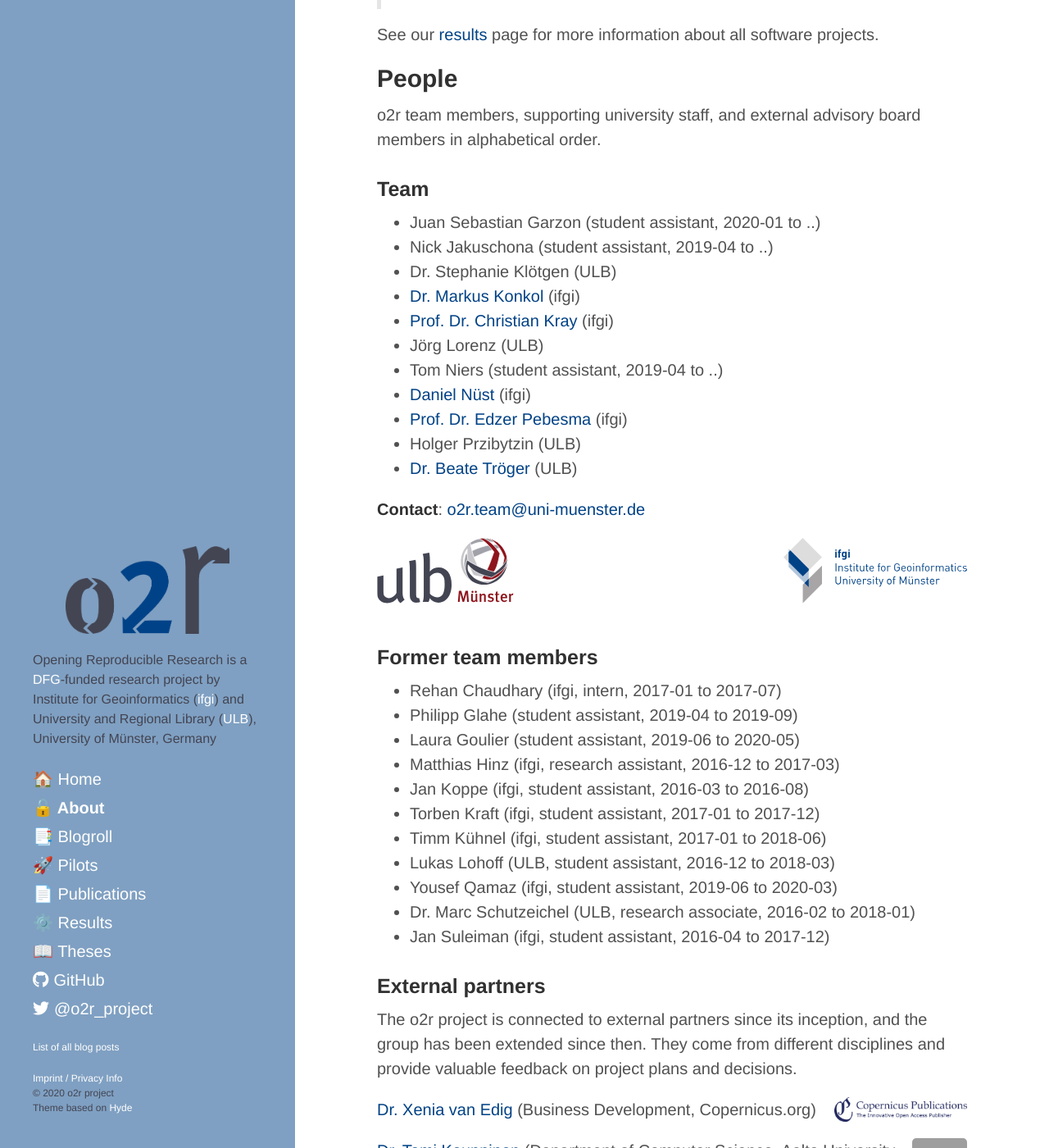
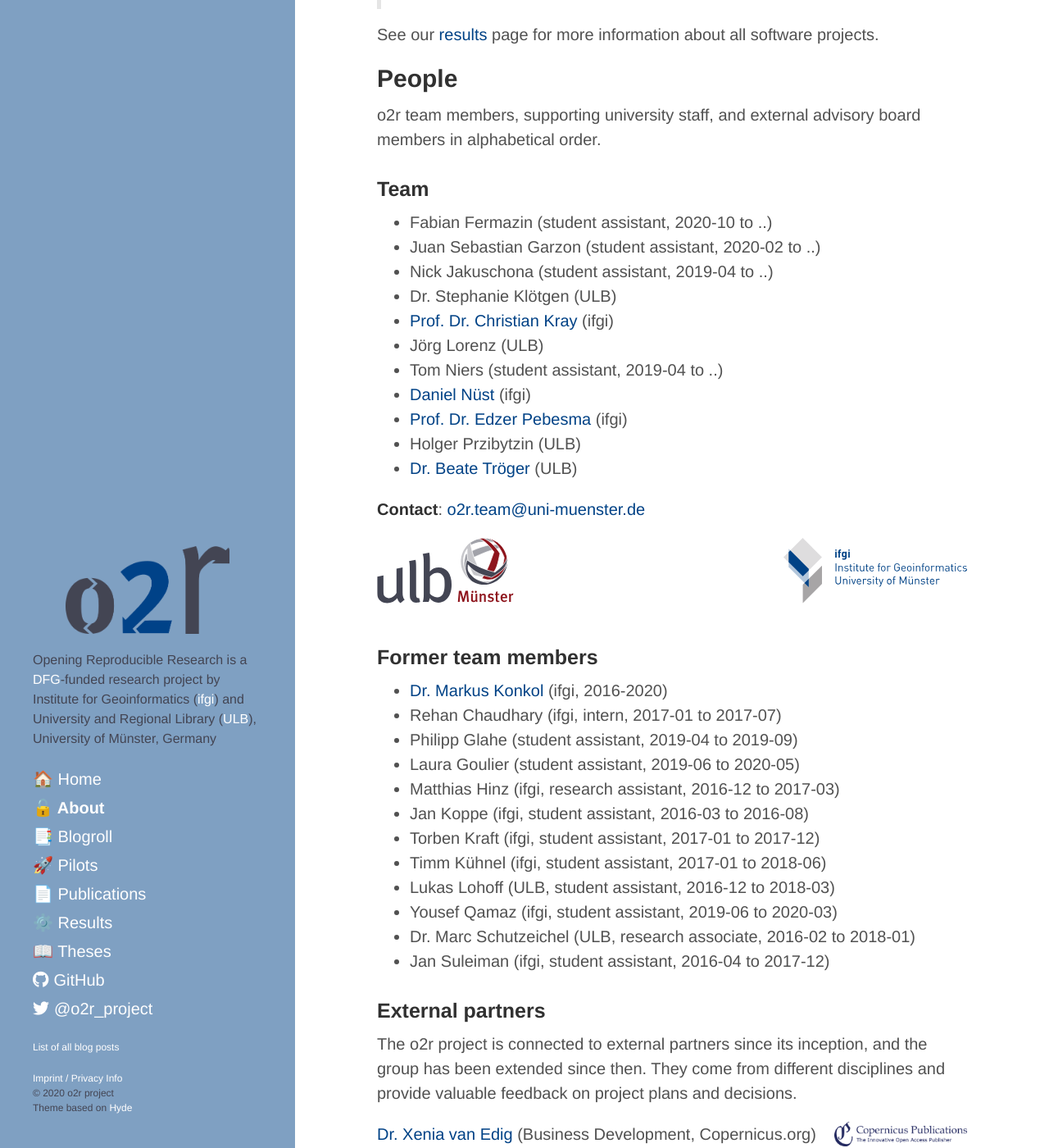
Before and after one commit to o2r-project/o2r-project.github.io, a Jekyll site: the page built from about.md, in a window 1280 px wide and 1400 px high, scrolled down 2054 px. Shown: the whole window at 82% size. Built offline with Jekyll 4.4.1, drawn with Linux system fonts in a browser that asks for light colours; nearby versions of some CDN libraries; grey boxes are pictures that could not be loaded.

Commit message:
update team page

```diff
--- a/about.md
+++ b/about.md
@@ -55,10 +55,10 @@ o2r team members, supporting university staff, and external advisory board membe
 
 ### Team
 
-- Juan Sebastian Garzon (student assistant, 2020-01 to ..)
+- Fabian Fermazin (student assistant, 2020-10 to ..)
+- Juan Sebastian Garzon (student assistant, 2020-02 to ..)
 - Nick Jakuschona (student assistant, 2019-04 to ..)
 - Dr. Stephanie Klötgen (ULB)
-- [Dr. Markus Konkol](http://www.uni-muenster.de/Geoinformatics/en/institute/staff/index.php/125/Markus_Konkol) (ifgi)
 - [Prof. Dr. Christian Kray](http://www.uni-muenster.de/Geoinformatics/institute/staff/index.php/118/Christian_Kray) (ifgi)
 - Jörg Lorenz (ULB)
 - Tom Niers (student assistant, 2019-04 to ..)
@@ -77,6 +77,7 @@ o2r team members, supporting university staff, and external advisory board membe
 
 ### Former team members
 
+- [Dr. Markus Konkol](https://orcid.org/0000-0001-6651-0976) (ifgi, 2016-2020)
 - Rehan Chaudhary (ifgi, intern, 2017-01 to 2017-07)
 - Philipp Glahe (student assistant, 2019-04 to 2019-09)
 - Laura Goulier (student assistant, 2019-06 to 2020-05)
```
